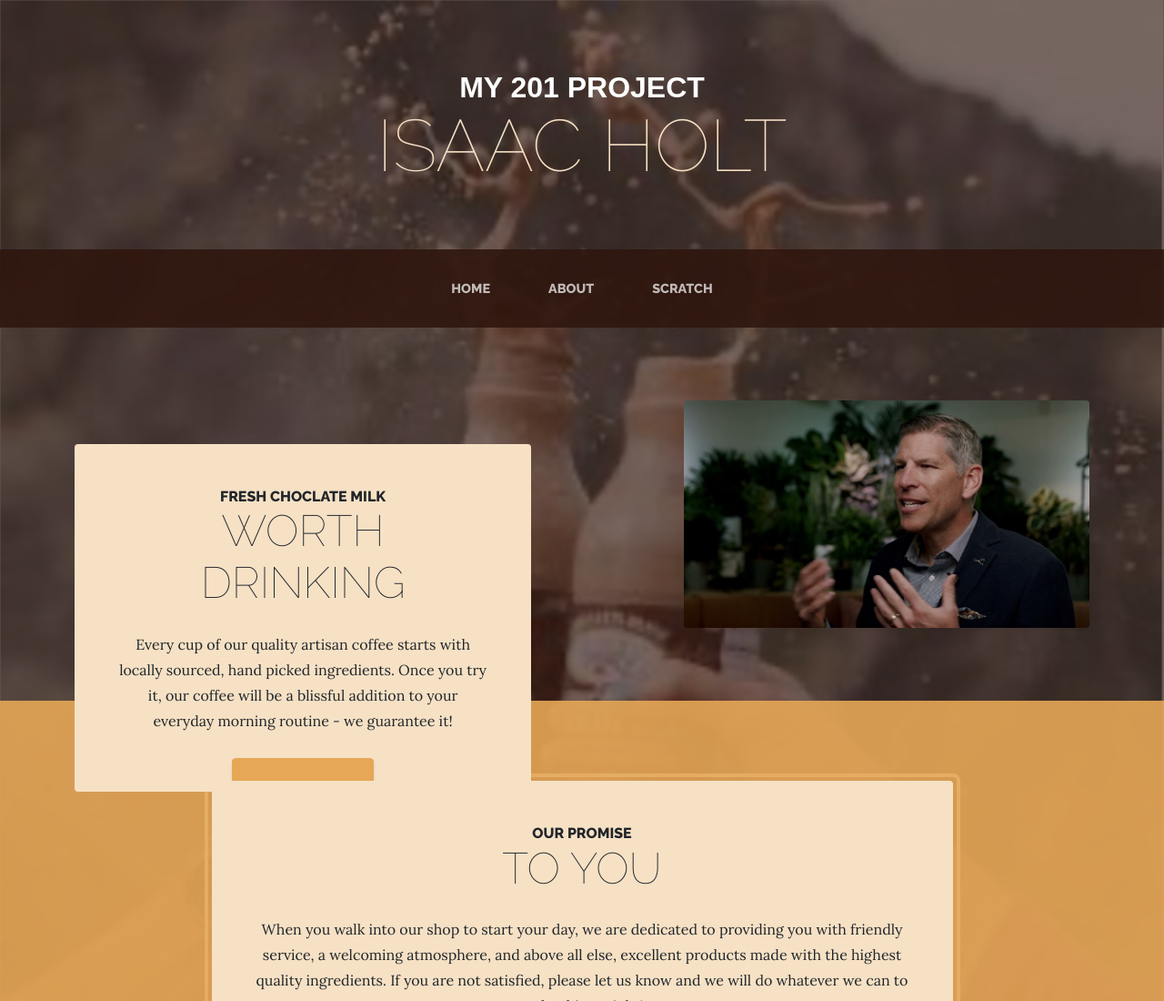
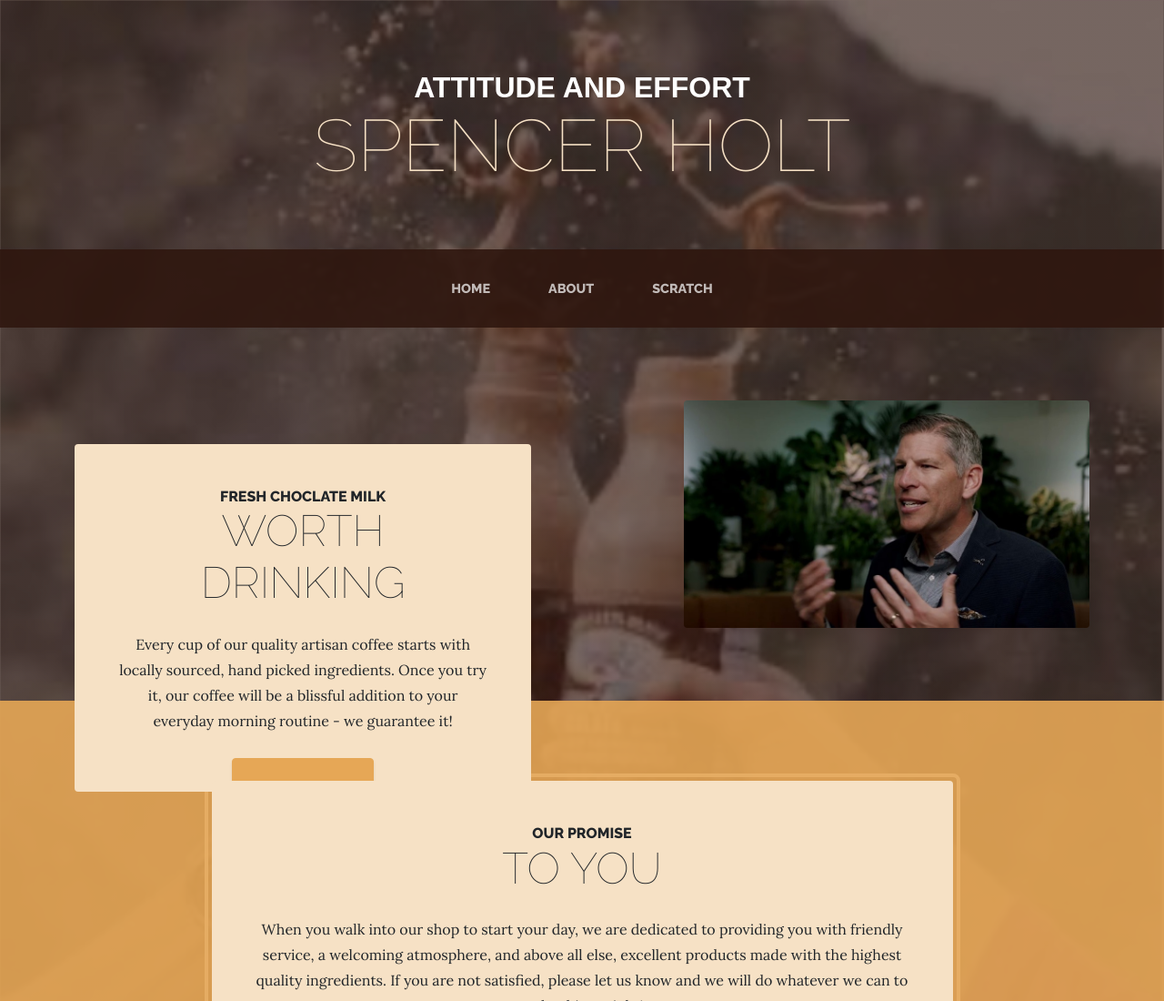
Before and after one commit to iholt2/is201, a plain HTML site: page index.html in a window 1280 px wide. Shown: the top 1100 px of the page at 91% size. Drawn offline with nearby package versions, Linux system fonts and the light colour scheme.

Commit message:
Add files via upload

```diff
--- a/index.html
+++ b/index.html
@@ -19,8 +19,8 @@
     <body>
         <header>
             <h1 class="site-heading text-center text-faded d-none d-lg-block">
-                <span class="site-heading-upper text-primary mb-3 mysubfont">My 201 Project</span>
-                <span class="site-heading-lower">Isaac Holt </span>
+                <span class="site-heading-upper text-primary mb-3 mysubfont">Attitude and Effort</span>
+                <span class="site-heading-lower">Spencer Holt </span>
             </h1>
         </header>
         <!-- Navigation-->
```
